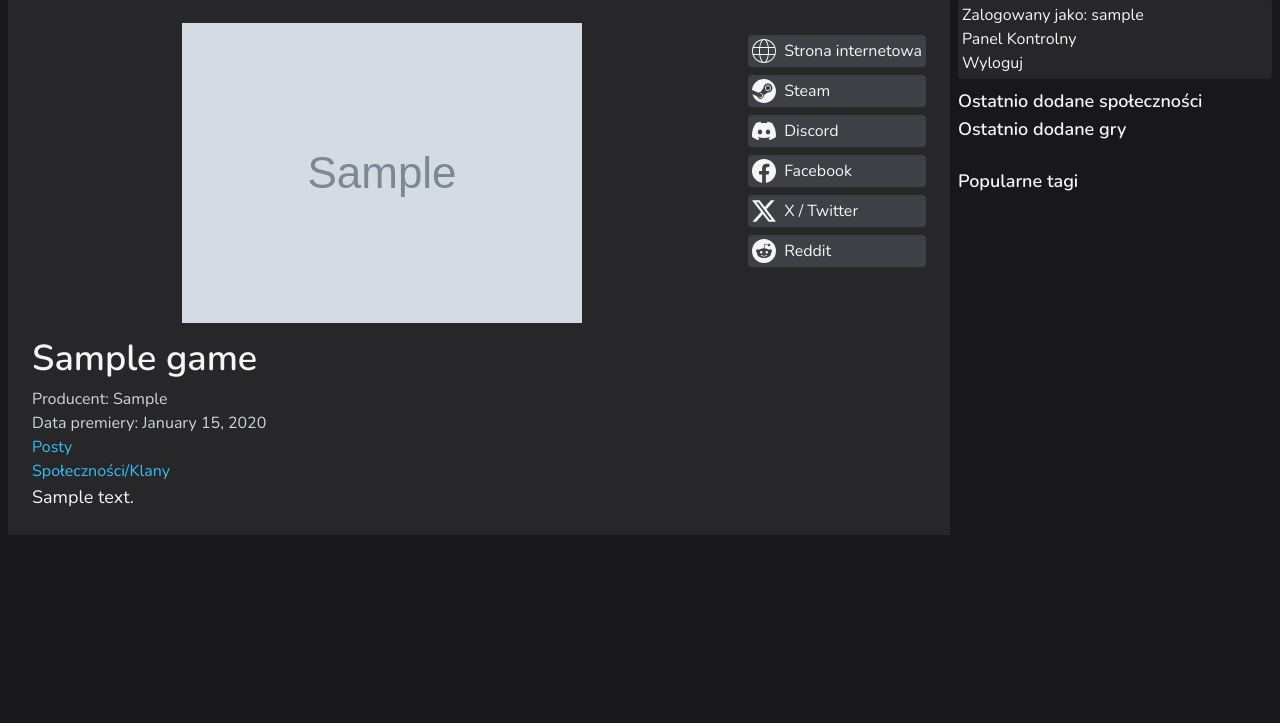
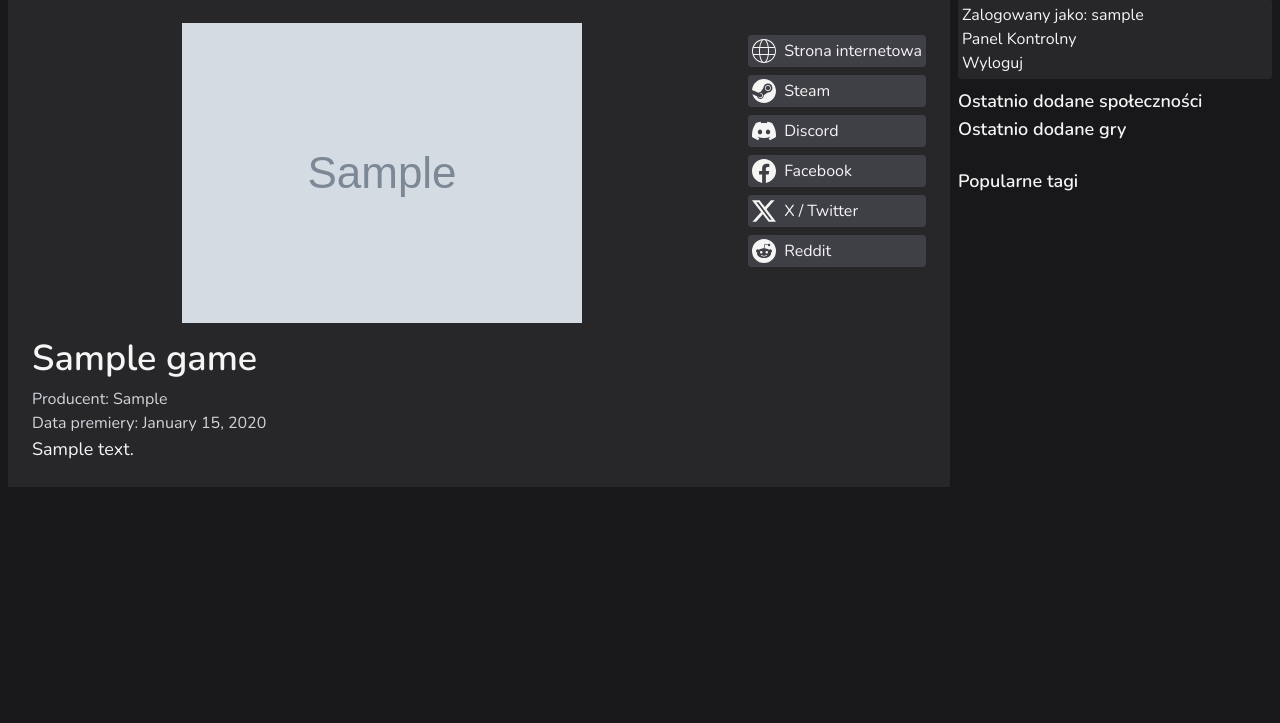
Before and after one commit to mzylka/Realni-Stratedzy, a Flask app: page /control-panel/show-game/1 in a window 1280 px wide. Shown: the part 103-826 px from the top of the page. Run offline with Flask 3, Linux system fonts and the light colour scheme; a user stored in the database is signed in; tables that the repository leaves empty hold one stand-in row (values such as "Sample post"); grey boxes marked "Sample" are stand-in pictures; style sheets or scripts are compiled from the project's sources; some libraries are stand-ins or nearby versions.

Commit message:
Changed main.game view to check if the game has posts or communities; Changed game page to see links to game's posts and communities if it has

```diff
--- a/app/main/views.py
+++ b/app/main/views.py
@@ -45,9 +45,11 @@ def post(slug):
 @main.route('/gra/<slug>')
 def game(slug):
     game = db.session.execute(db.select(Game).filter_by(slug_title=slug)).scalar_one_or_none()
+    g_posts = game.posts.first()
+    g_communities = game.communities.first()
     if not game:
         abort(404)
-    return render_template('main/game.html', game=game)
+    return render_template('main/game.html', game=game, has_posts=g_posts, has_communities=g_communities)
 
 
 #  Games list
--- a/app/templates/main/game.html
+++ b/app/templates/main/game.html
@@ -8,8 +8,8 @@
       <div class="base-content__title text-3xl lg:text-4xl my-2 font-semibold"><h1>{{ game.title }}</h1></div>
       <div class="game-producer text-gray-300">Producent: {{ game.producer }}</div>
       <div class="game-release-date text-gray-300">Data premiery: {% if game.release_date %}{{ moment(game.release_date).format('LL') }}{% else %}TBD{% endif %}</div>
-      {% if game.posts %}<div class="game-posts"><a class="text-sky-400 hover:text-red-600 transition" href="{{ url_for('main.posts', game_slug=game.slug) }}">Posty</a></div>{% endif %}
-      {% if game.communities %}<div class="game-communities"><a class="text-sky-400 hover:text-red-600 transition" href="{{ url_for('main.communities', game_slug=game.slug) }}">Społeczności/Klany</a></div>{% endif %}
+      {% if has_posts %}<div class="game-posts"><a class="text-sky-400 hover:text-red-600 transition" href="{{ url_for('main.posts', game_slug=game.slug) }}">Posty</a></div>{% endif %}
+      {% if has_communities %}<div class="game-communities"><a class="text-sky-400 hover:text-red-600 transition" href="{{ url_for('main.communities', game_slug=game.slug) }}">Społeczności/Klany</a></div>{% endif %}
     </div>
     <div class="base-content__right min-w-fit">
       <div class="base-content__links flex flex-col h-full my-2">
```
